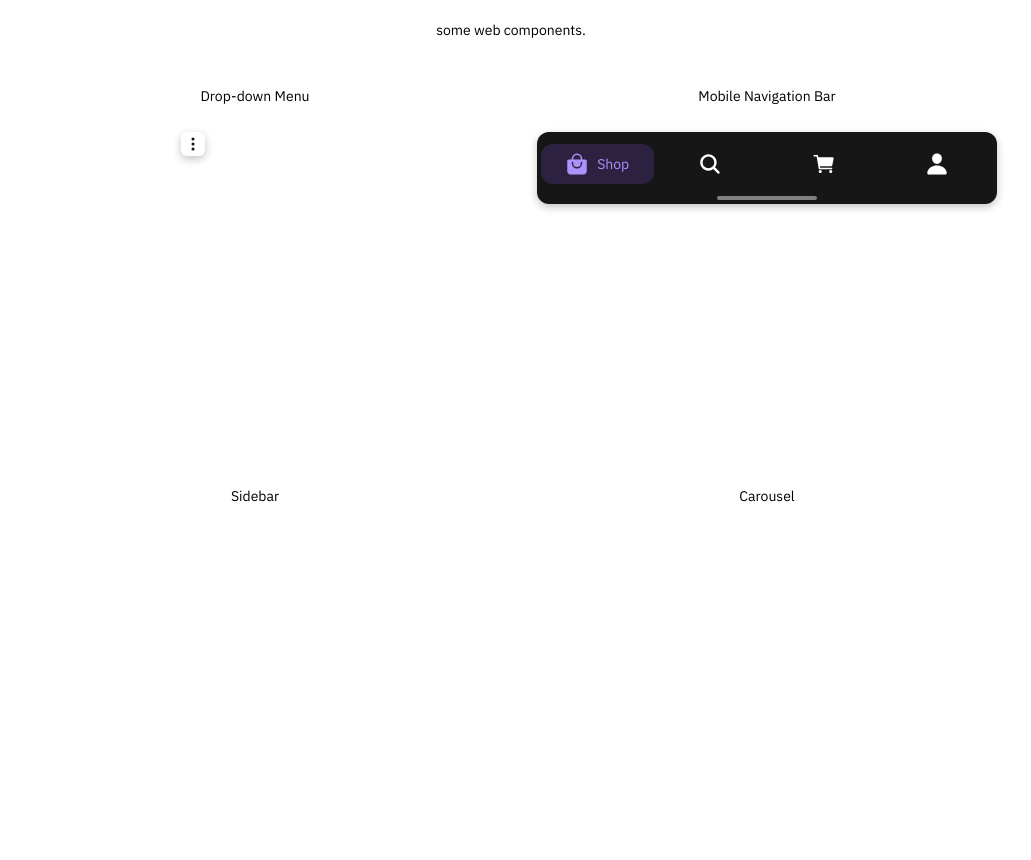
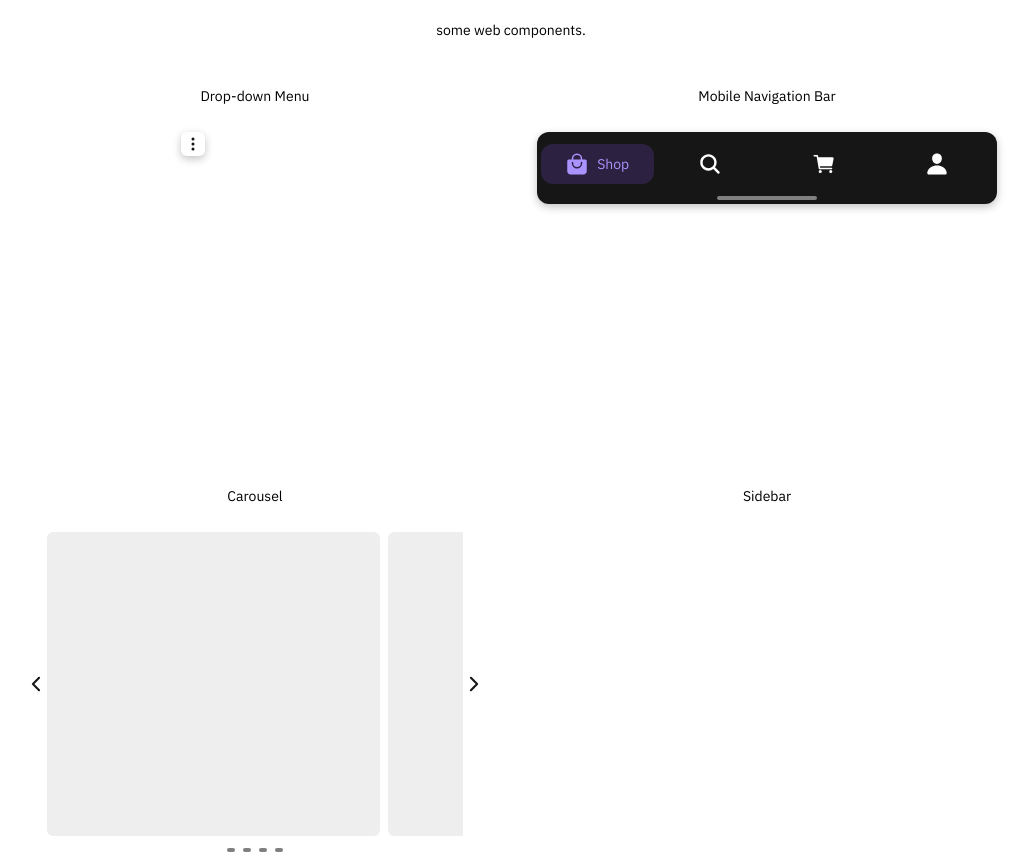
Before and after one commit to nekohamja/diy-web-components, a website built with webpack: page dist/index.html in a window 1280 px wide. Shown: the whole page, without its empty margins (129-1160 px from the left). Built offline with nearby package versions, Linux system fonts and the light colour scheme.

Commit message:
add carousel & sections intersection observer

```diff
--- a/src/index.js
+++ b/src/index.js
@@ -1,7 +1,23 @@
 export default class Components {
   static loadComponents() {
+    // implement intersection observer on whole grid + animation
     Components.dropDownMenu();
     Components.mobileNavBar();
+    Components.carousel();
+
+    const sections = document.querySelectorAll(".container>section");
+    const observer = new IntersectionObserver(
+      (entries) => {
+        entries.forEach((entry) => {
+          entry.target.classList.toggle("active", entry.isIntersecting);
+          if (entry.isIntersecting) observer.unobserve(entry.target);
+        });
+      },
+      { threshold: 0.5 }
+    );
+    sections.forEach((section) => {
+      observer.observe(section);
+    });
   }
 
   static dropDownMenu() {
@@ -90,8 +106,79 @@ export default class Components {
       });
     }
   }
+
+  static carousel() {
+    const section = document.querySelector(".carousel");
+    const container = document.createElement("div");
+    const slider = document.createElement("div");
+    const buttonLeft = document.createElement("button");
+    const buttonRight = document.createElement("button");
+    const indicator = document.createElement("div");
+
+    container.classList.add("carousel-container");
+    slider.classList.add("carousel-slider");
+    buttonLeft.classList.add("carousel-button-left");
+    buttonRight.classList.add("carousel-button-right");
+    indicator.classList.add("carousel-indicator");
+
+    buttonLeft.innerHTML = `<ion-icon name="chevron-back"></ion-icon>`;
+    buttonRight.innerHTML = ` <ion-icon name="chevron-forward"></ion-icon>`;
+    slider.innerHTML = `
+      <div class="carousel-item"></div>
+      <div class="carousel-item"></div>
+      <div class="carousel-item"></div>
+      <div class="carousel-item"></div>`;
+    indicator.innerHTML = `
+    <div class="indicator"></div>
+    <div class="indicator"></div>
+    <div class="indicator"></div>
+    <div class="indicator"></div>`;
+
+    container.appendChild(buttonLeft);
+    container.appendChild(slider);
+    container.appendChild(buttonRight);
+    section.appendChild(container);
+    section.appendChild(indicator);
+
+    // add mouse event to prevent drag conflict
+    const sliderItems = document.querySelectorAll(".carousel-item");
+    handleUI();
+    buttonLeft.addEventListener("click", () => {
+      slider.scrollLeft = slider.scrollLeft - sliderItems[0].offsetWidth;
+      handleUI();
+    });
+    buttonRight.addEventListener("click", () => {
+      slider.scrollLeft = slider.scrollLeft + sliderItems[0].offsetWidth;
+      handleUI();
+    });
+    function handleUI() {
+      const indicators = document.querySelectorAll(".indicator");
+      const observer = new IntersectionObserver(
+        (entries) => {
+          entries.forEach((entry) => {
+            entry.target.classList.toggle("active", entry.isIntersecting);
+            indicators.forEach((indicator) => {
+              indicator.classList.remove("active");
+            });
+            sliderItems.forEach((card, index) => {
+              if (card.classList.contains("active")) {
+                indicators[index].classList.add("active");
+              }
+            });
+          });
+        },
+        { threshold: 1 }
+      );
+
+      sliderItems.forEach((card) => {
+        observer.observe(card);
+      });
+    }
+  }
+
+  static sideBar() {
+    // add hamburger icon animation (= to x)
+  }
 }
 
 document.addEventListener("DOMContentLoaded", Components.loadComponents);
-
-// try to implement masonry grid API?
```
Also changed, not shown: dist/index.html, dist/main.js, dist/style.css.
